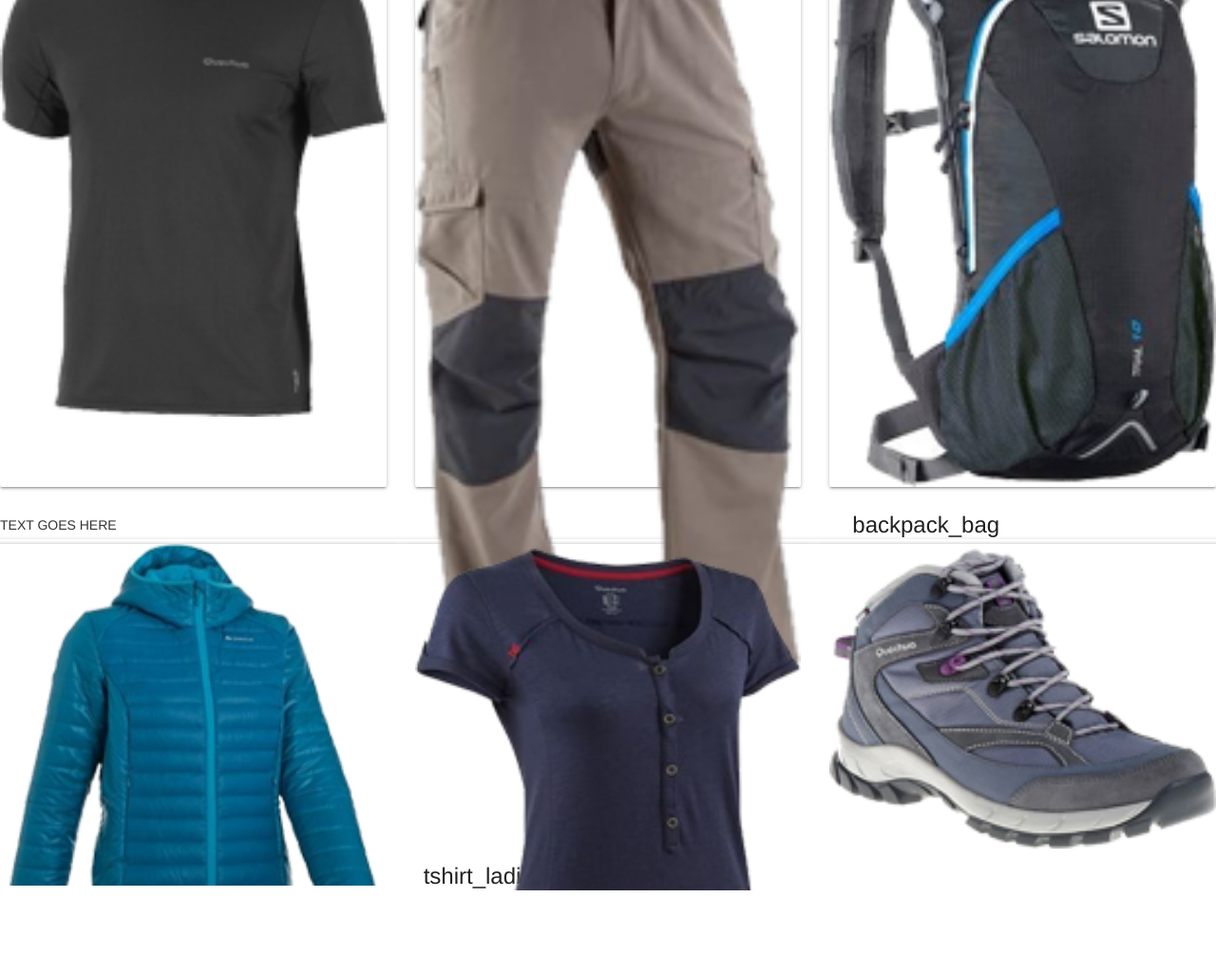
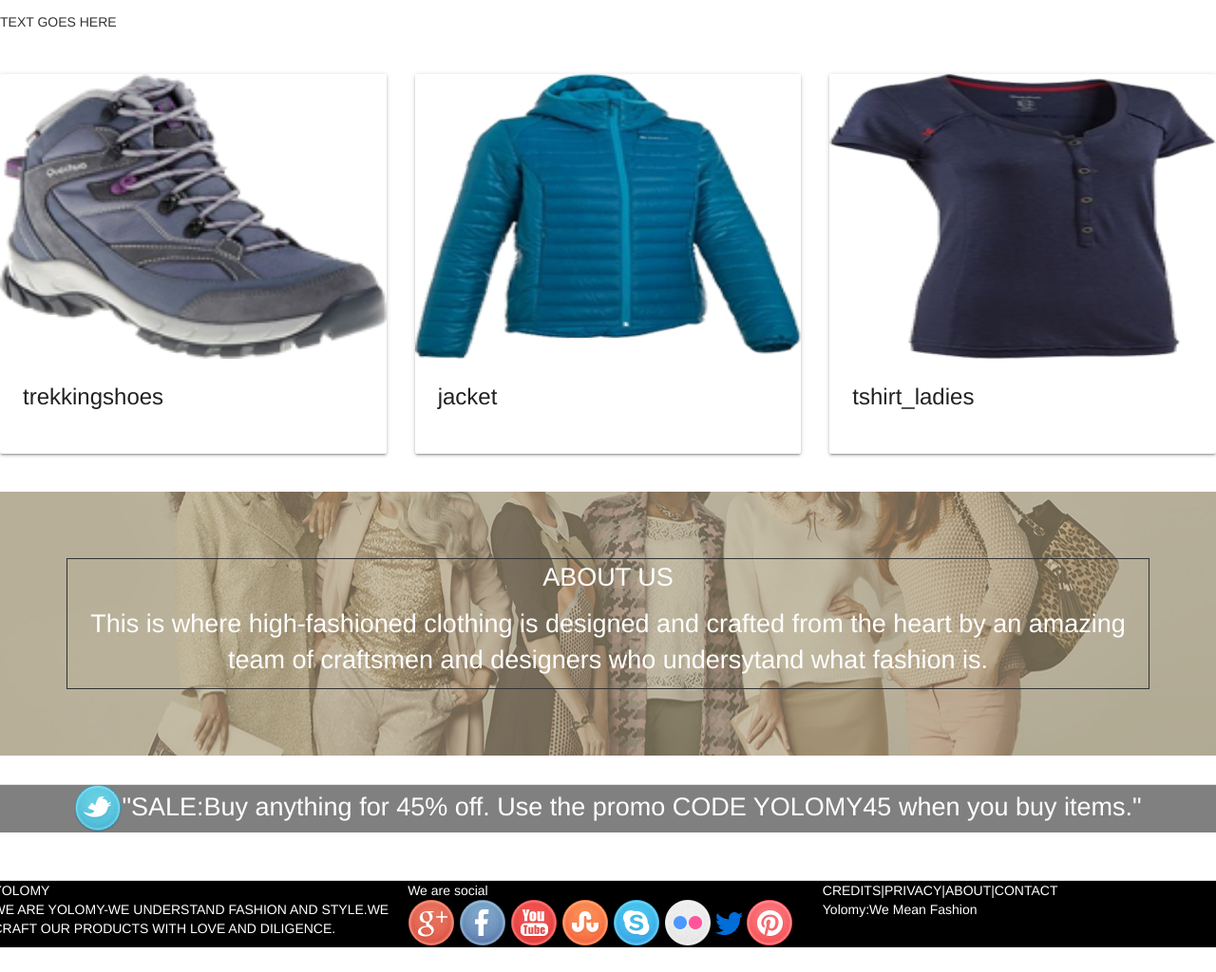
Before and after one commit to kennymaina/yolomy, a plain HTML site: page index.html in a window 1280 px wide. Shown: the part 1391-2415 px from the top of the page at 95% size. Drawn offline with nearby package versions, Linux system fonts and the light colour scheme.

Commit message:
changes done

```diff
--- a/css/styles.css
+++ b/css/styles.css
@@ -4,7 +4,7 @@ height: 1130px;
 background-size: cover;
 
 
-background-repeat:no-repeat;
+background-repeat:repeat;
 }
 
 p {
--- a/index.html
+++ b/index.html
@@ -3,9 +3,12 @@
 <head>
 	<title>yolomi</title>
 	<style type="text/css">
+  .card-image {
+
+  }
 	.part1 {
   background-image:url(images/hero.jpg);
-  height: 1130px;
+  height: 800px;
   background-size: cover;
 
 
@@ -33,7 +36,7 @@ h1 {
 }
 .section6{
 	text-align: center;
-	padding: 20px;
+	padding: 15px;
 }
 .section3{
 	background-color: rgba(195,131,76);
@@ -49,17 +52,21 @@ h1 {
 
 }
 .card{
-  height:600px;
+  height:400px;
 }
+.section7{
+  text-align: center;
+  padding:20px;
 
+}
 	</style>
 
-	<!-- Compiled and minified CSS -->
+
 
 	  <link rel="stylesheet" href="https://cdnjs.cloudflare.com/ajax/libs/materialize/0.97.0/css/materialize.min.css">
     <link rel="stylesheet" href="https://maxcdn.bootstrapcdn.com/bootstrap/3.3.7/css/bootstrap.min.css" integrity="sha384-BVYiiSIFeK1dGmJRAkycuHAHRg32OmUcww7on3RYdg4Va+PmSTsz/K68vbdEjh4u" crossorigin="anonymous">
 </head>
-<!-- this is the beginning of the navbar-->
+
 <body>
 <div class="part1">
     <div class="divider"></div>
@@ -73,15 +80,18 @@ h1 {
      </ul>
    </div>
     </nav>
-<!-- this is the beginning of section 1-->
+<div class="container">
+
+</div>
   <div class="section section1">
     <h1 align="center" style="color:white;">Our clothing , your comfort</h1><br>
     <p align="center" >We understand that you need to look good and feel great.</p>
     <p align="center" >It all starts with what you are wearing.</p>
   </div>
   </div>
+</div>
 
-  <!-- this is the beginning of section 2 -->
+
    <div class="section">
      <div class="section 2">
      <div class="card-panel brown">
@@ -105,7 +115,7 @@ h1 {
   </div>
 
 
-         <!-- this is the beginning of section 3 -->
+
          <div class="section">
 
         <div class="men row">
@@ -113,7 +123,7 @@ h1 {
         		  <div class="col-md-4">
         		 <div class="card">
         		   <div class="card-image waves-effect waves-block waves-light">
-        		     <img class="activator" src="images/tshirt.png">
+        		     <img class="activator" src="images/tshirt.png"width="120px"height="350px">
         		   </div>
         		   <div class="card-content">
         		     <span class="card-title activator grey-text text-darken-4"></i></span>
@@ -133,7 +143,7 @@ h1 {
         		       <div class="col-md-4">
         		         <div class="card">
         		           <div class="card-image waves-effect waves-block waves-light">
-        		             <img class="activator" src="images/pants.png">
+        		             <img class="activator" src="images/pants.png"width="120px"height="350px">
         		           </div>
         		           <div class="card-content">
         		             <span class="card-title activator grey-text text-darken-4">men_pants</i></span>
@@ -154,7 +164,7 @@ h1 {
             <div class="col-md-4">
                 <div class="card">
                     <div class="card-image waves-effect waves-block waves-light">
-        	            <img class="activator" src="images/backpack.png">
+                      <img class="activator" src="images/backpack.png"width="120px"height="350px">
                     </div>
                     <div class="card-content">
                       <span class="card-title activator grey-text text-darken-4">backpack_bag</i></span>
@@ -168,18 +178,60 @@ h1 {
                   </div>
                   <!-- </div> -->
                   </div>
-
-
         	        <div class="wrap">
         	            <div class="text">TEXT GOES HERE</div>
         	        </div>
 
 
 
+<div class="section7">
 
-<div class="card small row">
-<div class="ladies">
-        <div class="card col-md-4">
+</div>
+
+
+
+     <div class="row">
+
+       <div class="col-md-4">
+         <div class="card">
+           <div class="card-image waves-effect waves-block waves-light">
+             <img class="activator" src="images/trekkingshoes.png" width="120px"height="300px">
+           </div>
+           <div class="card-content">
+             <span class="card-title activator grey-text text-darken-4">trekkingshoes</i></span>
+             <p><a href="#"></a></p>
+           </div>
+           <div class="card-reveal">
+             <span class="card-title grey-text text-darken-4">Card Titleclose</i></span>
+             <p>Here is some more information about this product that is only revealed once clicked on.</p>
+           </div>
+         </div>
+   </div>
+<!-- </div> -->
+
+
+
+
+<!-- <div class="row"> -->
+<div class="col-md-4">
+    <div class="card">
+        <div class="card-image waves-effect waves-block waves-light">
+          <img class="activator" src="images/giacket.png" width="120px"height="300px">
+        </div>
+        <div class="card-content">
+          <span class="card-title activator grey-text text-darken-4">jacket</i></span>
+          <p><a href="#"></a></p>
+        </div>
+        <div class="card-reveal">
+          <span class="card-title grey-text text-darken-4">Card Titleclose</i></span>
+          <p>Here is some more information about this product that is only revealed once clicked on.</p>
+        </div>
+      </div>
+      </div>
+      <!-- </div> -->
+
+    </section7>
+        <!-- <div class="card col-md-4">
           <div class="card-image waves-effect waves-block waves-light">
             <img class="activator" src="images/giacket.png">
           </div>
@@ -220,15 +272,12 @@ h1 {
             <p><a href="#"></a></p>
           </div>
           <div class="card-reveal">
-            <span class="card-title grey-text text-darken-4"></i></span>
-            <p>Here is some more information about this product that is only revealed once clicked on.</p>
-          </div>
-        </div>
-        </div>
+            <span class="card-title grey-text text-darken-4"></i></span> -->
 
+            <div class="col-md-4">
         <div class="card">
           <div class="card-image waves-effect waves-block waves-light">
-            <img class="activator" src="images/tshirt_ladies.png">
+            <img class="activator" src="images/tshirt_ladies.png"width="120px"height="300px">
           </div>
           <div class="card-content">
             <span class="card-title activator grey-text text-darken-4">tshirt_ladies</i></span>
@@ -241,10 +290,23 @@ h1 {
         </div>
         </div>
         </div>
+         <!-- <div class="col-md-4">
+            <div class="card">
+                <div class="card-image waves-effect waves-block waves-light">
+                  <img class="activator" src="images/backpack.png">
+                </div>
+                <div class="card-content">
+                  <span class="card-title activator grey-text text-darken-4">backpack_bag</i></span>
+                  <p><a href="#"></a></p>
+                </div>
+                <div class="card-reveal">
+                  <span class="card-title grey-text text-darken-4">Card Titleclose</i></span>
+                  <p>Here is some more information about this product that is only revealed once clicked on.</p>
                 </div>
               </div>
+              </div>
+               </div>  -->
 
-<!-- this is the beginning of section 4 -->
 <div class="section">
 <div class="section4">
   <div class="about"><p align="center" >ABOUT US </p> <p align="center">This is where high-fashioned clothing is designed and crafted from the heart by an amazing team of craftsmen and designers who undersytand what fashion is.</p></div>
@@ -253,7 +315,7 @@ h1 {
 
 
 
-<!-- this is the beginning of section 5 -->
+
 <div class="section">
 <div class="section 5">
 <div style="background-color: grey">
@@ -267,7 +329,7 @@ h1 {
 
 
 <footer>
-  <!-- this is the beginning of section 6 -->
+
   <div class="section">
   <div class="section 6">
   <div style="background-color: black">
```
Lines whose indentation alone changed are shown as unchanged.
